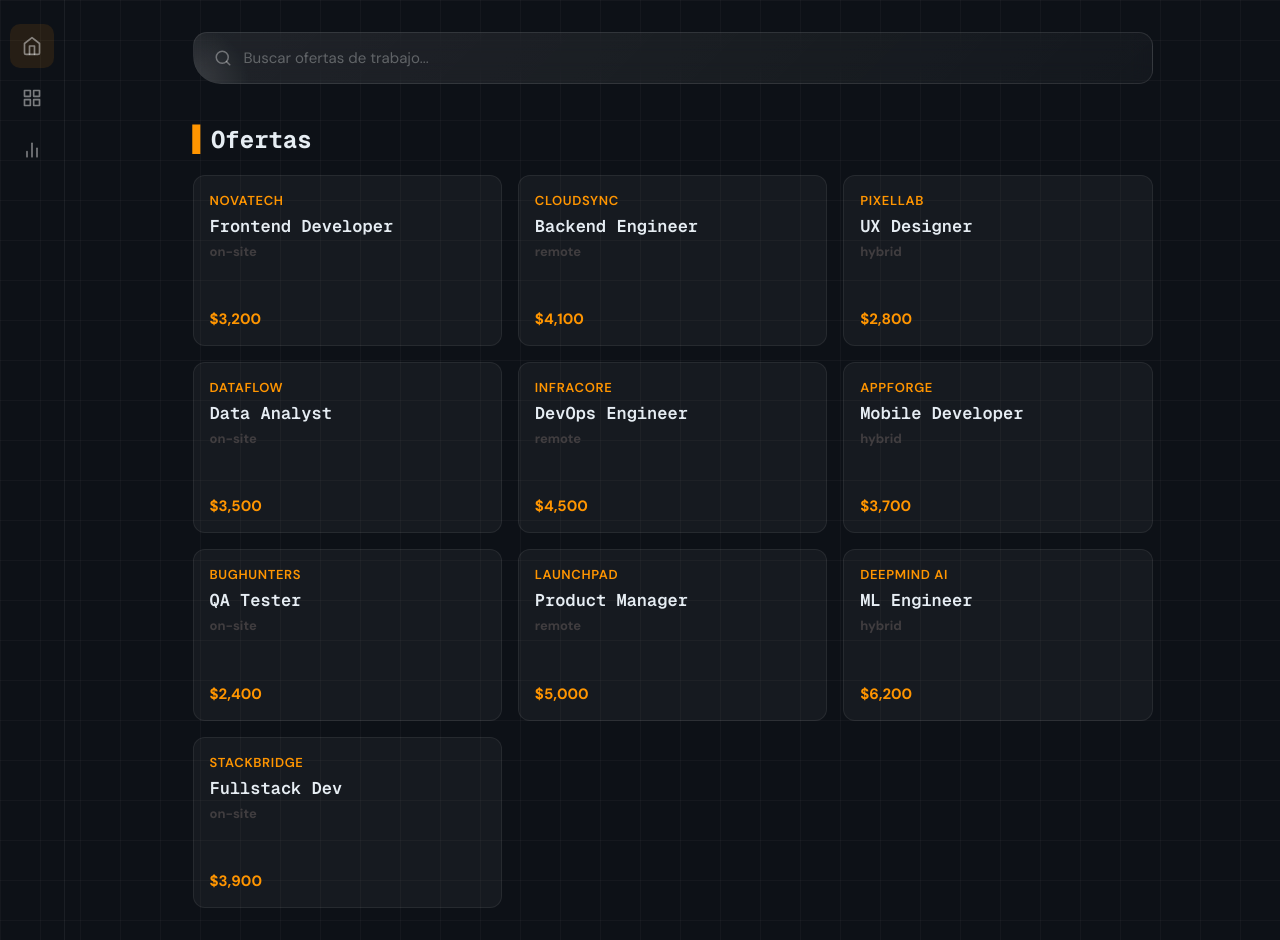
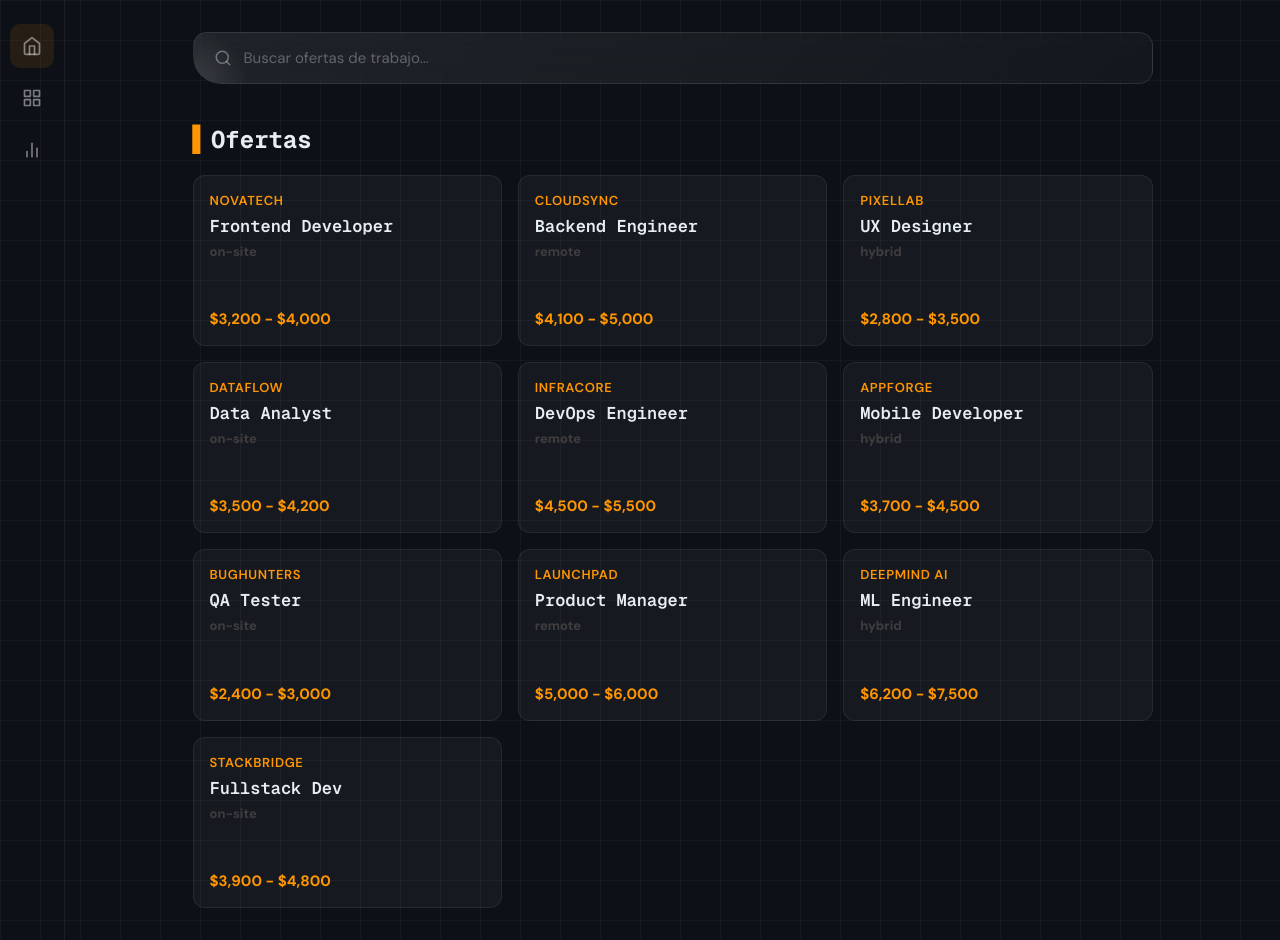
Before and after one commit to luchist/rapiempleo-frontend-ttip-unq, a React (Vite) app: page / in a window 1280 px wide. Built offline with nearby package versions, Linux system fonts and the light colour scheme.

Commit message:
feat: salary range in offer cards

```diff
--- a/src/components/offers/OfferCard.jsx
+++ b/src/components/offers/OfferCard.jsx
@@ -1,4 +1,4 @@
-const OfferCard = ({ title, company, salary, workType }) => {
+const OfferCard = ({ title, company, salaryMin, salaryMax, workType }) => {
   return (
     <div className="offer-card">
       <div className="offer-card__header">
@@ -6,7 +6,9 @@ const OfferCard = ({ title, company, salary, workType }) => {
         <h3 className="offer-card__title">{title}</h3>
         <h4 className="offer-card__work-type">{workType}</h4>
       </div>
-      <span className="offer-card__salary accent">{salary}</span>
+      <span className="offer-card__salary accent">
+        ${salaryMin} - ${salaryMax}
+      </span>
     </div>
   )
 }
--- a/src/components/offers/OfferGrid.jsx
+++ b/src/components/offers/OfferGrid.jsx
@@ -9,7 +9,8 @@ const OfferGrid = ({ offers }) => {
           <OfferCard
             title={offer.title}
             company={offer.company}
-            salary={offer.salary}
+            salaryMin={offer.salaryMin}
+            salaryMax={offer.salaryMax}
             workType={offer.workType}
           />
         </Link>
--- a/src/data/mockOffers.js
+++ b/src/data/mockOffers.js
@@ -1,5 +1,5 @@
 const offers = [
-    { id: 1, title: "Frontend Developer", company: "NovaTech", salary: "$3,200", workType: "on-site",
+    { id: 1, title: "Frontend Developer", company: "NovaTech", salaryMin: "3,200", salaryMax: "4,000", workType: "on-site",
 description: `Buscamos un Frontend Developer para unirse al equipo de NovaTech.
 
 **Responsabilidades:**
@@ -25,7 +25,7 @@ A nivel técnico:
 - Experiencia con control de versiones (Git)
 - Experiencia utilizando Git`
 },
-    { id: 2, title: "Backend Engineer", company: "CloudSync", salary: "$4,100", workType: "remote",
+    { id: 2, title: "Backend Engineer", company: "CloudSync", salaryMin: "4,100", salaryMax: "5,000", workType: "remote",
 description: `CloudSync está buscando un Backend Engineer para diseñar y mantener nuestros servicios en la nube.
 Somos una compañía de tecnología financiera en plena expansión, dedicada a ofrecer soluciones digitales innovadoras para potenciar y acompañar el crecimiento de
 negocios y proyectos en toda la región.
@@ -54,7 +54,7 @@ Requisitos
 - Formación de Ingeniero/a, Licenciado/a o Técnico/a en Sistemas o Programación (excluyente).
 - Buena predisposición, capacidad de trabajo en equipo y adaptación a entornos dinámicos.
 ` },
-    { id: 3, title: "UX Designer", company: "PixelLab", salary: "$2,800", workType: "hybrid",
+    { id: 3, title: "UX Designer", company: "PixelLab", salaryMin: "2,800", salaryMax: "3,500", workType: "hybrid",
     description: `**Acerca de la función:**
 
 
@@ -102,13 +102,13 @@ Las habilidades en diseño UX y diseño de interacción se aplican diariamente p
 necesidades del usuario. Los principios de diseño centrado en el usuario guían todo el proceso de diseño, fomentando la empatía y priorizando la satisfacción del usuario.
 El pensamiento de diseño promueve la resolución innovadora de problemas y mejoras iterativas, permitiendo que el Diseñador UX adapte y refine las soluciones basándose en
 la retroalimentación real de los usuarios y en los requisitos cambiantes del proyecto.` },
-    { id: 4, title: "Data Analyst", company: "Dataflow", salary: "$3,500", workType: "on-site", description:"" },
-    { id: 5, title: "DevOps Engineer", company: "InfraCore", salary: "$4,500", workType: "remote", description:"" },
-    { id: 6, title: "Mobile Developer", company: "AppForge", salary: "$3,700", workType: "hybrid", description:"" },
-    { id: 7, title: "QA Tester", company: "BugHunters", salary: "$2,400", workType: "on-site", description:"" },
-    { id: 8, title: "Product Manager", company: "LaunchPad", salary: "$5,000", workType: "remote", description:"" },
-    { id: 9, title: "ML Engineer", company: "DeepMind AI", salary: "$6,200", workType: "hybrid", description:"" },
-    { id: 10, title: "Fullstack Dev", company: "StackBridge", salary: "$3,900", workType: "on-site", description:"" }
+    { id: 4, title: "Data Analyst", company: "Dataflow", salaryMin: "3,500", salaryMax: "4,200", workType: "on-site", description:"" },
+    { id: 5, title: "DevOps Engineer", company: "InfraCore", salaryMin: "4,500", salaryMax: "5,500", workType: "remote", description:"" },
+    { id: 6, title: "Mobile Developer", company: "AppForge", salaryMin: "3,700", salaryMax: "4,500", workType: "hybrid", description:"" },
+    { id: 7, title: "QA Tester", company: "BugHunters", salaryMin: "2,400", salaryMax: "3,000", workType: "on-site", description:"" },
+    { id: 8, title: "Product Manager", company: "LaunchPad", salaryMin: "5,000", salaryMax: "6,000", workType: "remote", description:"" },
+    { id: 9, title: "ML Engineer", company: "DeepMind AI", salaryMin: "6,200", salaryMax: "7,500", workType: "hybrid", description:"" },
+    { id: 10, title: "Fullstack Dev", company: "StackBridge", salaryMin: "3,900", salaryMax: "4,800", workType: "on-site", description:"" }
 ]
 
 export default offers;
```
